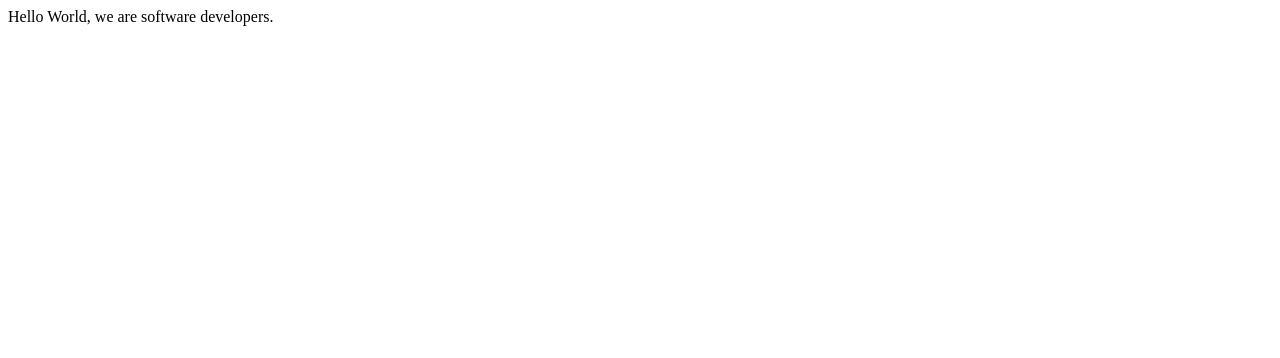
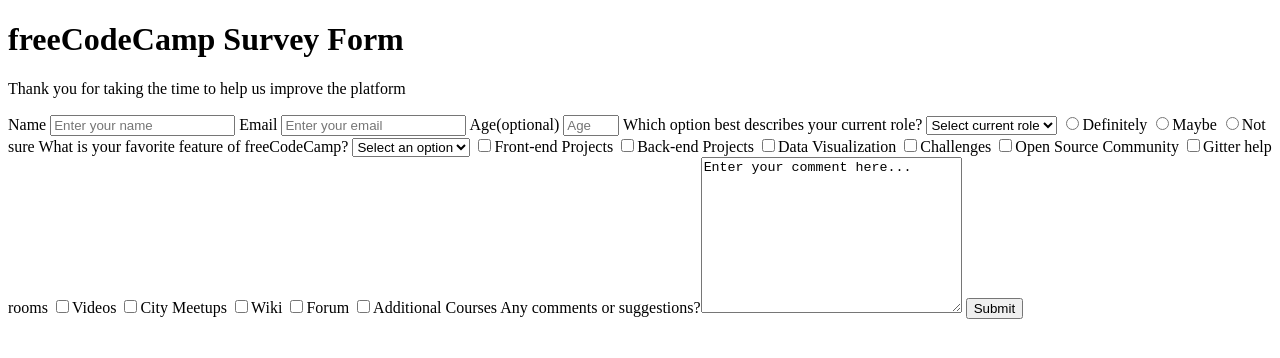
Before and after one commit to Lusindiso/Lusindiso-and-Adolf---Microverse-project, a plain HTML site: page index.html in a window 1280 px wide. Drawn offline with Linux system fonts and the light colour scheme.

Commit message:
created html skeleton

```diff
--- a/index.html
+++ b/index.html
@@ -7,6 +7,60 @@
     <title>Document</title>
 </head>
 <body>
-    Hello World, we are software developers.
+    <header>
+        <h1 id="title">
+            freeCodeCamp Survey Form
+        </h1>
+        <p id="description">Thank you for taking the time to help us improve the platform</p>
+    </header>
+    <form action="#" id="surver-form">
+        <label for="name">Name
+            <input type="text" id="name" required placeholder="Enter your name">
+        </label>
+        <label for="email">Email
+            <input type="email" class="email" required placeholder="Enter your email" >
+        </label>
+        <label for="number">Age(optional)
+            <input type="number" min="16" max="99" id="number" placeholder="Age">
+        </label>
+        <label>
+            Which option best describes your current role?
+            <select id="dropdown" name="role" class="form-control" required>
+              <option disabled selected value>Select current role</option>
+              <option value="student">Student</option>
+              <option value="job">Full Time Job</option>
+              <option value="learner">Full Time Learner</option>
+              <option value="preferNo">Prefer not to say</option>
+              <option value="other">Other</option>
+            </select>
+        </label>
+        <label for="definitely"><input type="radio" id="definitely" name="recommend">Definitely</label>
+        <label for="Maybe"><input type="radio" id="maybe" name="recommend">Maybe</label>
+        <label for="notsure"><input type="radio" id="notsure" name="recommend">Not sure</label>
+        <label>
+            What is your favorite feature of freeCodeCamp?
+            <select id="dropdown" name="role" class="form-control" required>
+              <option disabled selected value>Select an option</option>
+              <option value="student">Challenges</option>
+              <option value="job">Projects</option>
+              <option value="learner">Community</option>
+              <option value="preferNo">Open Source</option>
+            </select>
+        </label>
+        <label for="front-end"><input type="checkbox" id="front-end" name="improve">Front-end Projects</label>
+        <label for="back-end"><input type="checkbox" id="back-end" name="improve">Back-end Projects</label>
+        <label for="data"><input type="checkbox" id="data" name="improve">Data Visualization</label>
+        <label for="challenges"><input type="checkbox" id="challenges" name="improve">Challenges</label>
+        <label for="open-source"><input type="checkbox" id="open-source" name="improve">Open Source Community</label>
+        <label for="gitter"><input type="checkbox" id="gitter" name="improve">Gitter help rooms</label>
+        <label for="videos"><input type="checkbox" id="videos" name="improve">Videos</label>
+        <label for="city"><input type="checkbox" id="city" name="improve">City Meetups</label>
+        <label for="wiki"><input type="checkbox" id="wiki" name="improve">Wiki</label>
+        <label for="forum"><input type="checkbox" id="forum" name="improve">Forum</label>
+        <label for="additional"><input type="checkbox" id="additional" name="improve">Additional Courses</label>
+        <label for="comment">Any comments or suggestions?<textarea name="comment" id="comment" cols="30" rows="10">Enter your comment here...</textarea></label>
+        <button type="submit">Submit</button>
+    </form>
+
 </body>
 </html>
```
